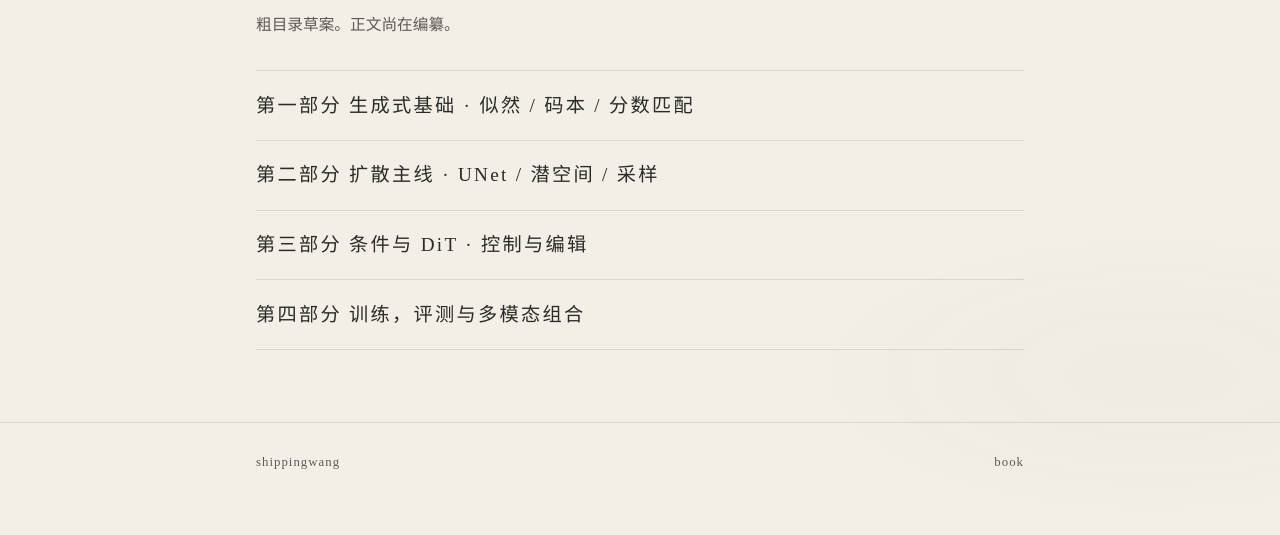
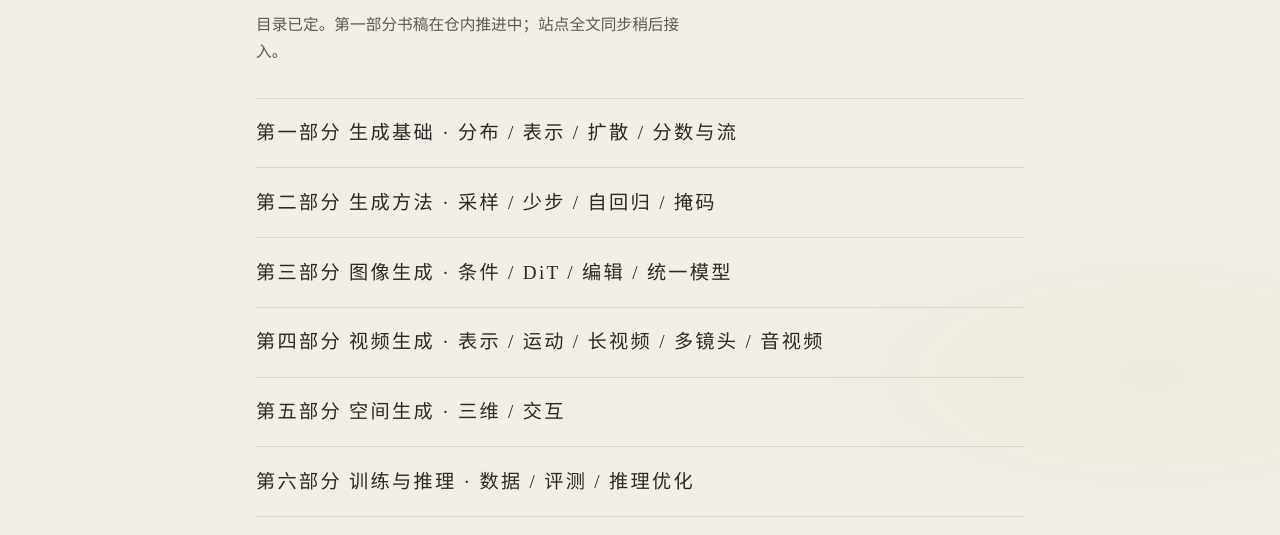
Before and after one commit to shippingwang/site, a plain HTML site: page public/book/vision/03-generation/index.html in a window 1280 px wide. Shown: the part 265-800 px from the top of the page. Drawn offline with Linux system fonts and the light colour scheme.

Commit message:
vision vol3 toc refresh; vlm part1 in repo (site)

```diff
--- a/public/book/vision/03-generation/index.html
+++ b/public/book/vision/03-generation/index.html
@@ -25,13 +25,16 @@
     <main class="page wrap">
       <p class="page__lead"><a href="/book/">← 书架</a> · 现代视觉模型系列</p>
       <h1 class="page__title">第三册 视觉生成</h1>
-      <p class="page__lead">粗目录草案。正文尚在编纂。</p>
+      <p class="page__lead">目录已定。第一部分书稿在仓内推进中；站点全文同步稍后接入。</p>
       <div class="list">
-        <a href="#">第一部分 生成式基础 · 似然 / 码本 / 分数匹配</a>
-        <a href="#">第二部分 扩散主线 · UNet / 潜空间 / 采样</a>
-        <a href="#">第三部分 条件与 DiT · 控制与编辑</a>
-        <a href="#">第四部分 训练，评测与多模态组合</a>
+        <a href="#">第一部分 生成基础 · 分布 / 表示 / 扩散 / 分数与流</a>
+        <a href="#">第二部分 生成方法 · 采样 / 少步 / 自回归 / 掩码</a>
+        <a href="#">第三部分 图像生成 · 条件 / DiT / 编辑 / 统一模型</a>
+        <a href="#">第四部分 视频生成 · 表示 / 运动 / 长视频 / 多镜头 / 音视频</a>
+        <a href="#">第五部分 空间生成 · 三维 / 交互</a>
+        <a href="#">第六部分 训练与推理 · 数据 / 评测 / 推理优化</a>
       </div>
+      <p class="page__lead" style="margin-top:1.5rem">源码仓：<a href="https://github.com/shippingwang/vlm">shippingwang/vlm</a></p>
     </main>
     <footer class="foot">
       <div class="wrap foot__inner">
```
